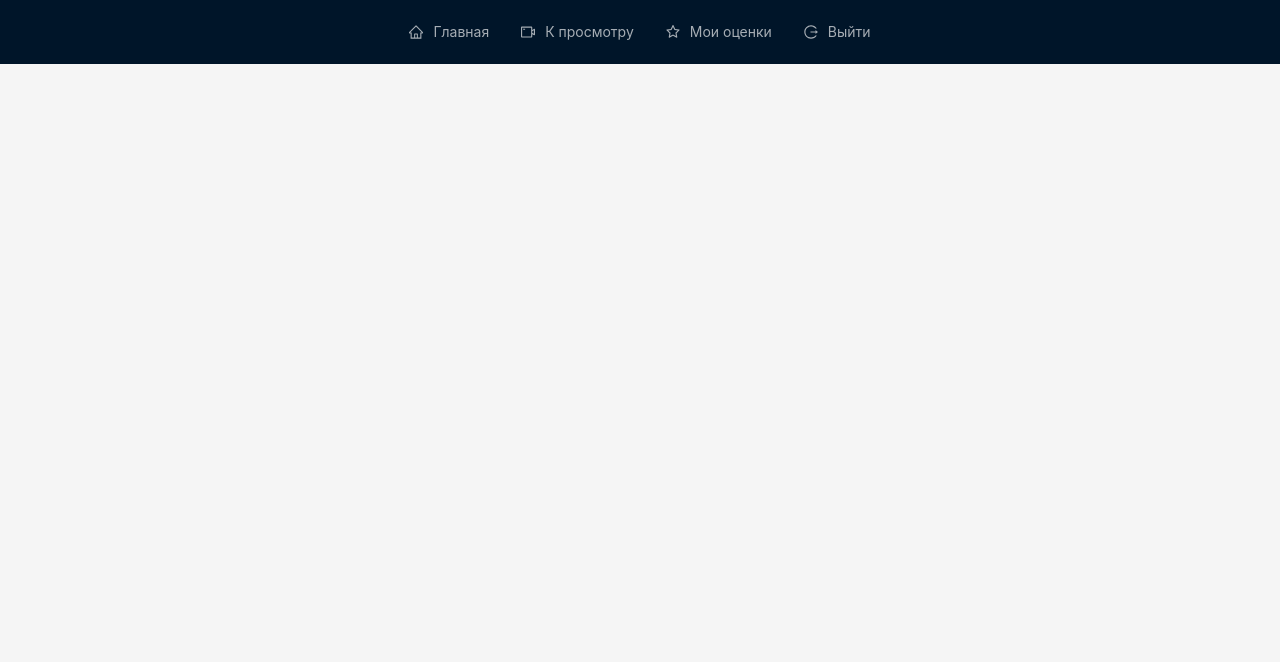
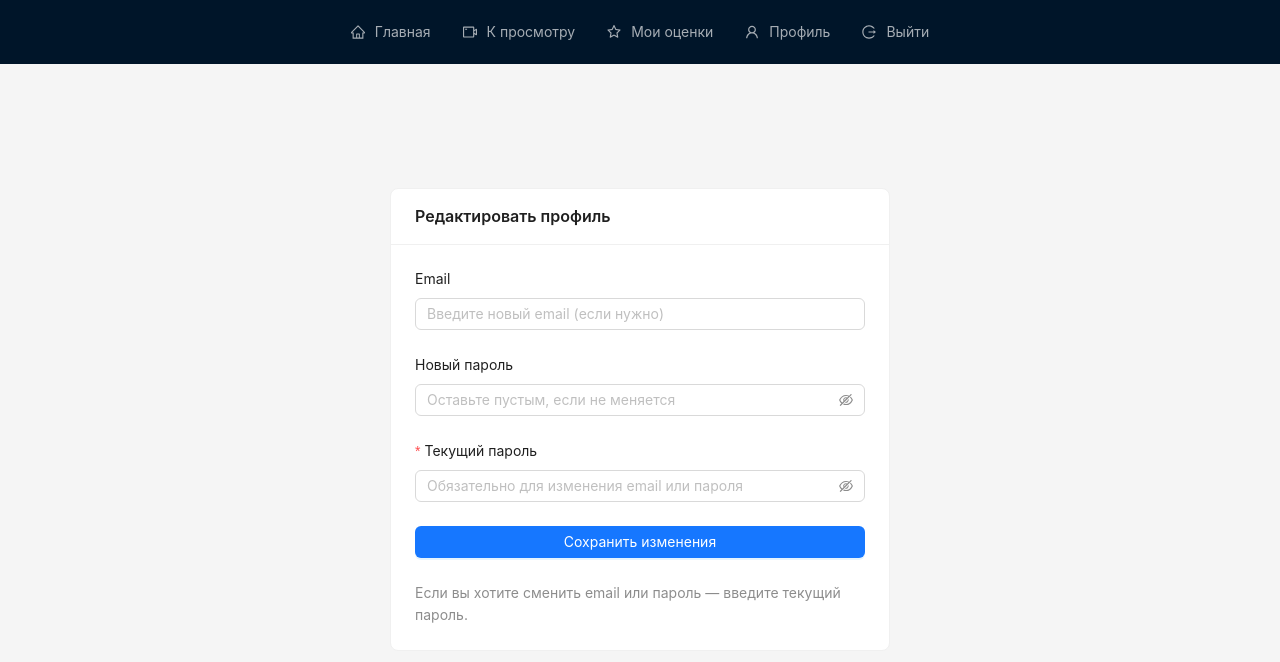
Before and after one commit to AlexKeyyyy/movies-picker-front, a React (Vite) app: page /profile/edit in a window 1280 px wide. Shown: the top 662 px of the page. Built offline with nearby package versions, Linux system fonts and the light colour scheme; no server answers; sample sign-in values are in the browser's storage.

Commit message:
Добавлена страница изменения пользователя

```diff
--- a/src/App.tsx
+++ b/src/App.tsx
@@ -6,6 +6,7 @@ import MoviesPage from './pages/MoviesPage'
 import MovieDetailsPage from './pages/MovieDetailsPage'
 import WatchlistPage from './pages/WatchlistPage'
 import RatingsPage from './pages/RatingsPage'
+import EditProfilePage from './pages/EditProfilePage'
 import Navbar from './components/Navbar'
 import PrivateRoute from './routes/PrivateRoute'
 
@@ -38,6 +39,14 @@ export default function App() {
               </PrivateRoute>
             }
           />
+          <Route
+            path="/profile/edit"
+            element={
+            <PrivateRoute>
+              <EditProfilePage />
+            </PrivateRoute>
+  }
+/>
           <Route path="/" element={<MoviesPage />} />
         </Routes>
       </Content>
--- a/src/components/Navbar.tsx
+++ b/src/components/Navbar.tsx
@@ -1,6 +1,14 @@
 import { Menu } from 'antd'
 import { useNavigate } from 'react-router-dom'
-import { HomeOutlined, StarOutlined, LoginOutlined, UserAddOutlined, VideoCameraOutlined, LogoutOutlined } from '@ant-design/icons'
+import {
+  HomeOutlined,
+  StarOutlined,
+  LoginOutlined,
+  UserAddOutlined,
+  VideoCameraOutlined,
+  LogoutOutlined,
+  UserOutlined,
+} from '@ant-design/icons'
 import { useAuth } from '../context/AuthContext'
 
 export default function Navbar() {
@@ -13,6 +21,7 @@ export default function Navbar() {
       ? [
           { key: '/watchlist', icon: <VideoCameraOutlined />, label: 'К просмотру' },
           { key: '/ratings', icon: <StarOutlined />, label: 'Мои оценки' },
+          { key: '/profile/edit', icon: <UserOutlined />, label: 'Профиль' },
           { key: 'logout', icon: <LogoutOutlined />, label: 'Выйти' },
         ]
       : [
--- /dev/null
+++ b/src/pages/EditProfilePage.tsx
@@ -0,0 +1,106 @@
+import { useEffect, useState } from 'react'
+import { Card, Form, Input, Button, message, Typography } from 'antd'
+import axios from 'axios'
+
+export default function EditProfilePage() {
+  const [form] = Form.useForm()
+  const [loading, setLoading] = useState(false)
+  const [initialEmail, setInitialEmail] = useState('')
+
+  useEffect(() => {
+    // Загрузим текущий профиль
+    const token = localStorage.getItem('token')
+    axios.get('/api/users/me', {
+      headers: { Authorization: `Bearer ${token}` }
+    }).then(res => {
+      form.setFieldsValue({ email: res.data.email })
+      setInitialEmail(res.data.email)
+    }).catch(() => {
+      message.error('Не удалось загрузить профиль')
+    })
+  }, [form])
+
+  const onFinish = async (values: {
+    email?: string
+    password?: string
+    current_password?: string
+  }) => {
+    const token = localStorage.getItem('token')
+    setLoading(true)
+
+    try {
+      await axios.patch('/api/users/me', values, {
+        headers: { Authorization: `Bearer ${token}` }
+      })
+      message.success('Профиль обновлён')
+    } catch (err: any) {
+      message.error(err?.response?.data || 'Ошибка при обновлении профиля')
+    } finally {
+      setLoading(false)
+    }
+  }
+
+  return (
+    <Card title="Редактировать профиль" style={{ maxWidth: 500, margin: '100px auto' }}>
+      <Form form={form} layout="vertical" onFinish={onFinish}>
+        <Form.Item
+          name="email"
+          label="Email"
+          rules={[{ type: 'email', message: 'Некорректный email' }]}
+        >
+          <Input placeholder="Введите новый email (если нужно)" />
+        </Form.Item>
+
+        <Form.Item
+  name="password"
+  label="Новый пароль"
+  rules={[
+    {
+      validator: (_, value) => {
+        if (!value) {
+          // Если поле пустое — валидация проходит, т.к. менять пароль необязательно
+          return Promise.resolve()
+        }
+
+        const strongPasswordRegex = /^(?=.*[A-Z])(?=.*\d)(?=.*[!@#$%^&*()_+\[\]{};':"\\|,.<>\/?]).{8,}$/
+        if (!strongPasswordRegex.test(value)) {
+          return Promise.reject(
+            new Error(
+              'Пароль должен быть не короче 8 символов, содержать заглавную букву, цифру и спецсимвол'
+            )
+          )
+        }
+        return Promise.resolve()
+      }
+    }
+  ]}
+>
+  <Input.Password placeholder="Оставьте пустым, если не меняется" />
+</Form.Item>
+
+        <Form.Item
+          name="current_password"
+          label="Текущий пароль"
+          rules={[
+            {
+              required: true,
+              message: 'Введите текущий пароль для подтверждения изменений',
+            },
+          ]}
+        >
+          <Input.Password placeholder="Обязательно для изменения email или пароля" />
+        </Form.Item>
+
+        <Form.Item>
+          <Button type="primary" htmlType="submit" block loading={loading}>
+            Сохранить изменения
+          </Button>
+        </Form.Item>
+      </Form>
+
+      <Typography.Text type="secondary">
+        Если вы хотите сменить email или пароль — введите текущий пароль.
+      </Typography.Text>
+    </Card>
+  )
+}
```
